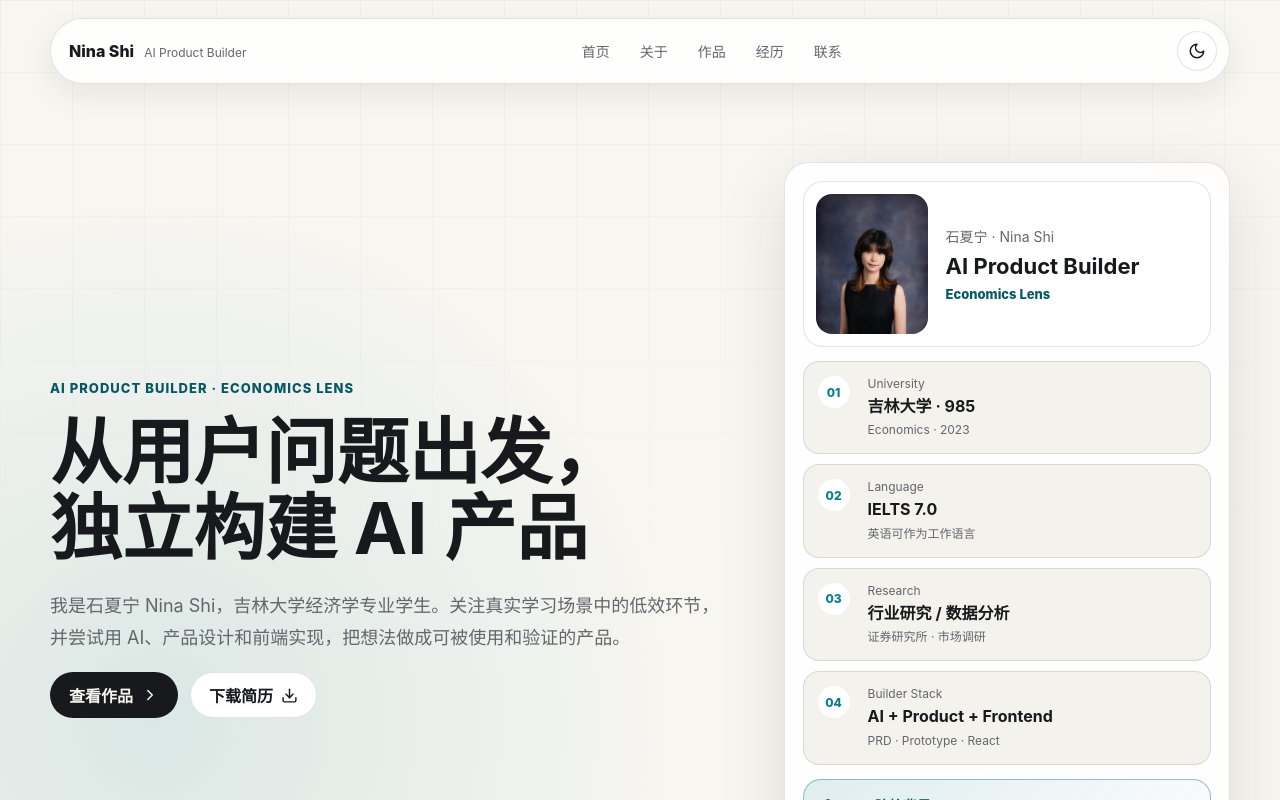
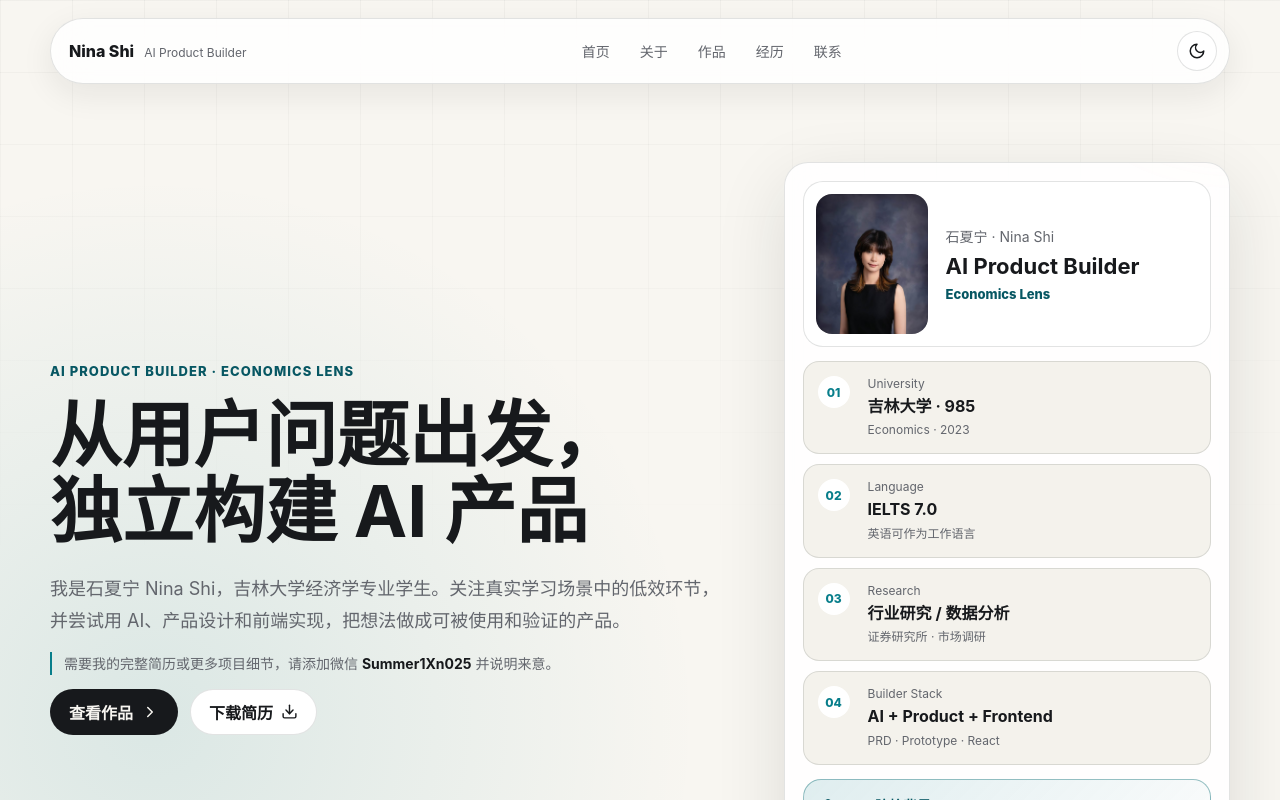
Before and after one commit to afterDDL/personal-website, a React (Vite) app: page / in a window 1280 px wide. Shown: the top 800 px of the page. Built offline with nearby package versions, Linux system fonts and the light colour scheme.

Commit message:
Add homepage WeChat contact note

```diff
--- a/src/main.jsx
+++ b/src/main.jsx
@@ -282,6 +282,9 @@ function App() {
             </h1>
             <p className="hero-text">
               我是石夏宁 Nina Shi，吉林大学经济学专业学生。关注真实学习场景中的低效环节，并尝试用 AI、产品设计和前端实现，把想法做成可被使用和验证的产品。
+            </p>
+            <p className="hero-contact-note">
+              需要我的完整简历或更多项目细节，请添加微信 <strong>{WECHAT}</strong> 并说明来意。
             </p>
             <div className="hero-actions">
               <a className="button primary" href="#projects">
--- a/src/styles.css
+++ b/src/styles.css
@@ -199,6 +199,21 @@ h3 {
   line-height: 1.8;
 }
 
+.hero-contact-note {
+  width: fit-content;
+  max-width: 680px;
+  margin-top: -4px;
+  border-left: 2px solid var(--primary);
+  padding-left: 12px;
+  color: var(--muted);
+  font-size: 14px;
+  line-height: 1.65;
+}
+
+.hero-contact-note strong {
+  color: var(--text);
+}
+
 .hero-actions,
 .heading-actions {
   display: flex;
```
